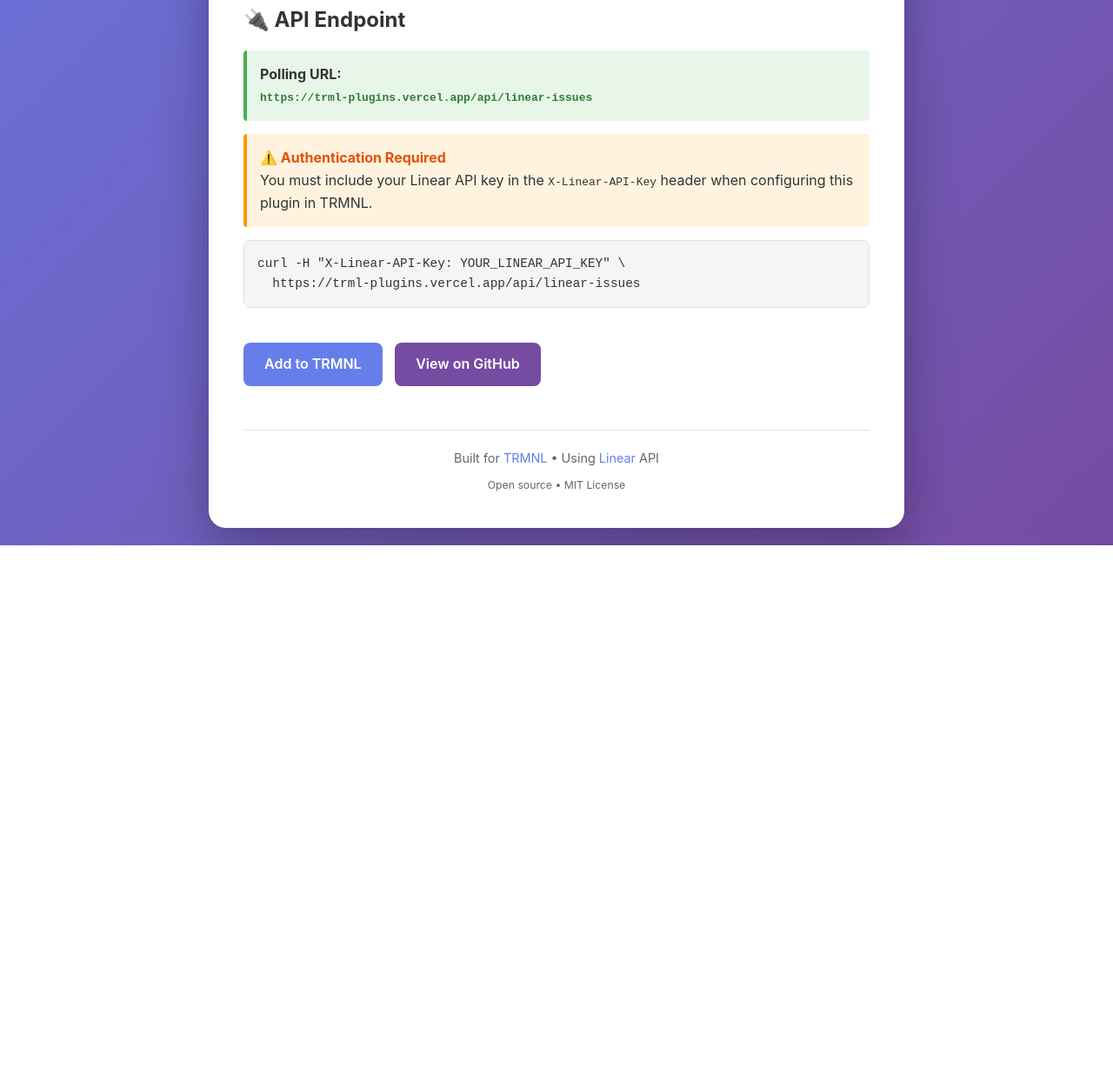
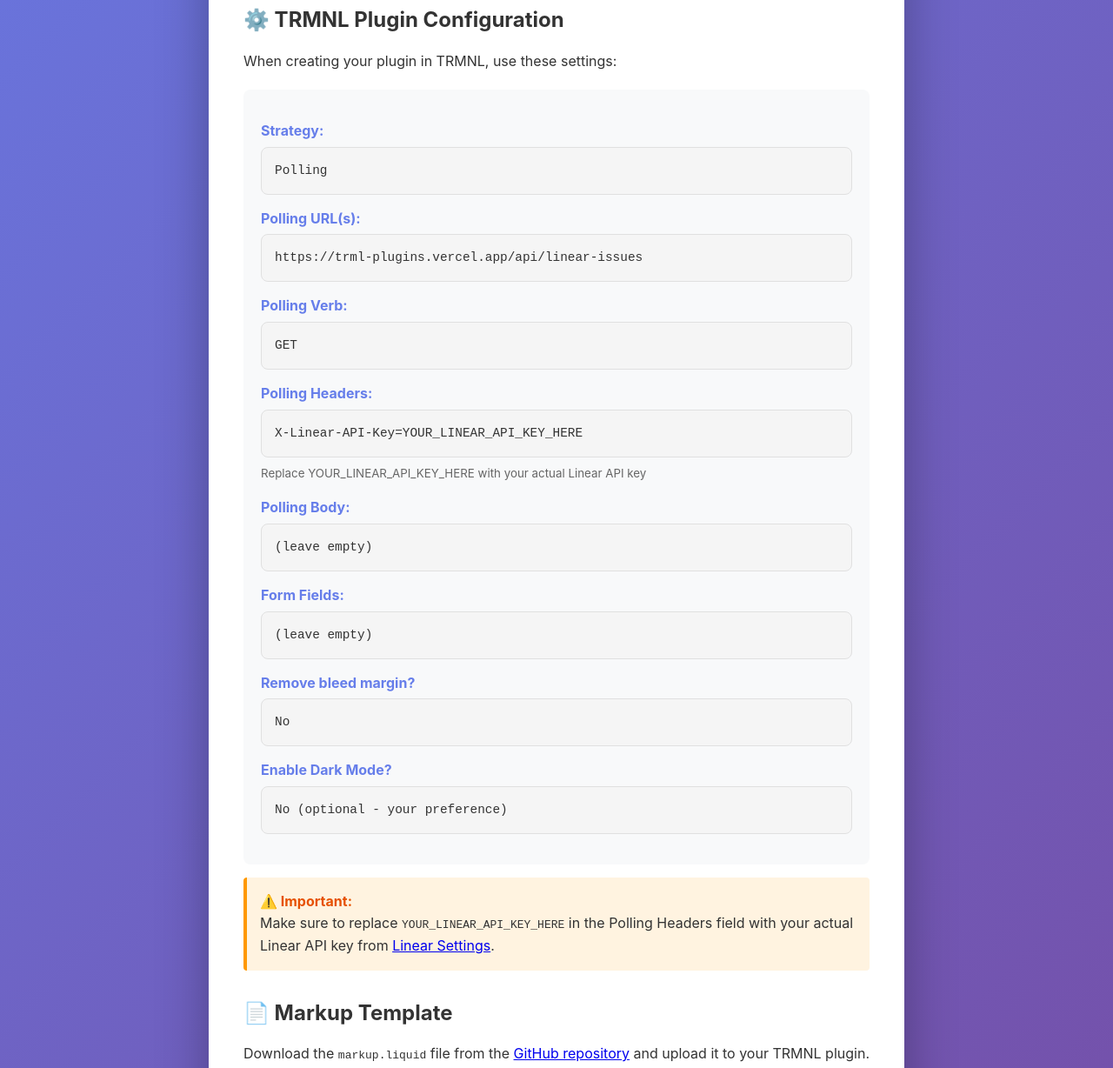
Before and after one commit to joshsorenson/sqd-trml-plugins, a website: page public/index.html in a window 1280 px wide. Shown: the part 820-2048 px from the top of the page at 87% size. Before the commit the page ends 1447 px from the top, so only its background shows below. Drawn offline with Linux system fonts and the light colour scheme.

Commit message:
Add detailed TRMNL configuration instructions to landing page

```diff
--- a/public/index.html
+++ b/public/index.html
@@ -170,9 +170,9 @@
             <h2>🚀 Quick Start</h2>
             <ol style="padding-left: 20px;">
                 <li style="margin: 10px 0;">Get your Linear API key from <a href="https://linear.app/settings/api" target="_blank">Linear Settings</a></li>
-                <li style="margin: 10px 0;">Add this plugin to your TRMNL dashboard</li>
-                <li style="margin: 10px 0;">Configure the <code>X-Linear-API-Key</code> header with your API key</li>
-                <li style="margin: 10px 0;">Activate and enjoy!</li>
+                <li style="margin: 10px 0;">Go to <a href="https://usetrmnl.com/plugins" target="_blank">TRMNL Plugins</a> and create a new private plugin</li>
+                <li style="margin: 10px 0;">Configure the plugin using the settings below</li>
+                <li style="margin: 10px 0;">Upload the markup template and activate!</li>
             </ol>
         </div>
 
@@ -189,21 +189,71 @@
         </div>
 
         <div class="section">
-            <h2>🔌 API Endpoint</h2>
-            <div class="endpoint">
-                <strong>Polling URL:</strong><br>
-                <code id="api-endpoint">https://trml-plugins.vercel.app/api/linear-issues</code>
+            <h2>⚙️ TRMNL Plugin Configuration</h2>
+            <p style="margin-bottom: 20px;">When creating your plugin in TRMNL, use these settings:</p>
+
+            <div style="background: #f8f9fa; padding: 20px; border-radius: 8px; margin: 15px 0;">
+                <div style="margin: 15px 0;">
+                    <strong style="color: #667eea;">Strategy:</strong><br>
+                    <div class="code-block" style="margin: 5px 0;">Polling</div>
+                </div>
+
+                <div style="margin: 15px 0;">
+                    <strong style="color: #667eea;">Polling URL(s):</strong><br>
+                    <div class="code-block" style="margin: 5px 0;">https://trml-plugins.vercel.app/api/linear-issues</div>
+                </div>
+
+                <div style="margin: 15px 0;">
+                    <strong style="color: #667eea;">Polling Verb:</strong><br>
+                    <div class="code-block" style="margin: 5px 0;">GET</div>
+                </div>
+
+                <div style="margin: 15px 0;">
+                    <strong style="color: #667eea;">Polling Headers:</strong><br>
+                    <div class="code-block" style="margin: 5px 0;">X-Linear-API-Key=YOUR_LINEAR_API_KEY_HERE</div>
+                    <small style="color: #666;">Replace YOUR_LINEAR_API_KEY_HERE with your actual Linear API key</small>
+                </div>
+
+                <div style="margin: 15px 0;">
+                    <strong style="color: #667eea;">Polling Body:</strong><br>
+                    <div class="code-block" style="margin: 5px 0;">(leave empty)</div>
+                </div>
+
+                <div style="margin: 15px 0;">
+                    <strong style="color: #667eea;">Form Fields:</strong><br>
+                    <div class="code-block" style="margin: 5px 0;">(leave empty)</div>
+                </div>
+
+                <div style="margin: 15px 0;">
+                    <strong style="color: #667eea;">Remove bleed margin?</strong><br>
+                    <div class="code-block" style="margin: 5px 0;">No</div>
+                </div>
+
+                <div style="margin: 15px 0;">
+                    <strong style="color: #667eea;">Enable Dark Mode?</strong><br>
+                    <div class="code-block" style="margin: 5px 0;">No (optional - your preference)</div>
+                </div>
             </div>
 
             <div class="warning">
-                <strong>⚠️ Authentication Required</strong><br>
-                You must include your Linear API key in the <code>X-Linear-API-Key</code> header when configuring this plugin in TRMNL.
+                <strong>⚠️ Important:</strong><br>
+                Make sure to replace <code>YOUR_LINEAR_API_KEY_HERE</code> in the Polling Headers field with your actual Linear API key from <a href="https://linear.app/settings/api" target="_blank">Linear Settings</a>.
             </div>
+        </div>
 
+        <div class="section">
+            <h2>📄 Markup Template</h2>
+            <p>Download the <code>markup.liquid</code> file from the <a href="https://github.com/joshsorenson/trml-plugins" target="_blank">GitHub repository</a> and upload it to your TRMNL plugin.</p>
+        </div>
+
+        <div class="section">
+            <h2>🧪 Test Your Configuration</h2>
+            <p style="margin-bottom: 10px;">Test the API endpoint with curl:</p>
             <div class="code-block">
 curl -H "X-Linear-API-Key: YOUR_LINEAR_API_KEY" \<br>
 &nbsp;&nbsp;https://trml-plugins.vercel.app/api/linear-issues
             </div>
+            <p style="margin-top: 10px; font-size: 0.9em; color: #666;">You should receive JSON data with your Linear issues.</p>
         </div>
 
         <div class="section">
```
